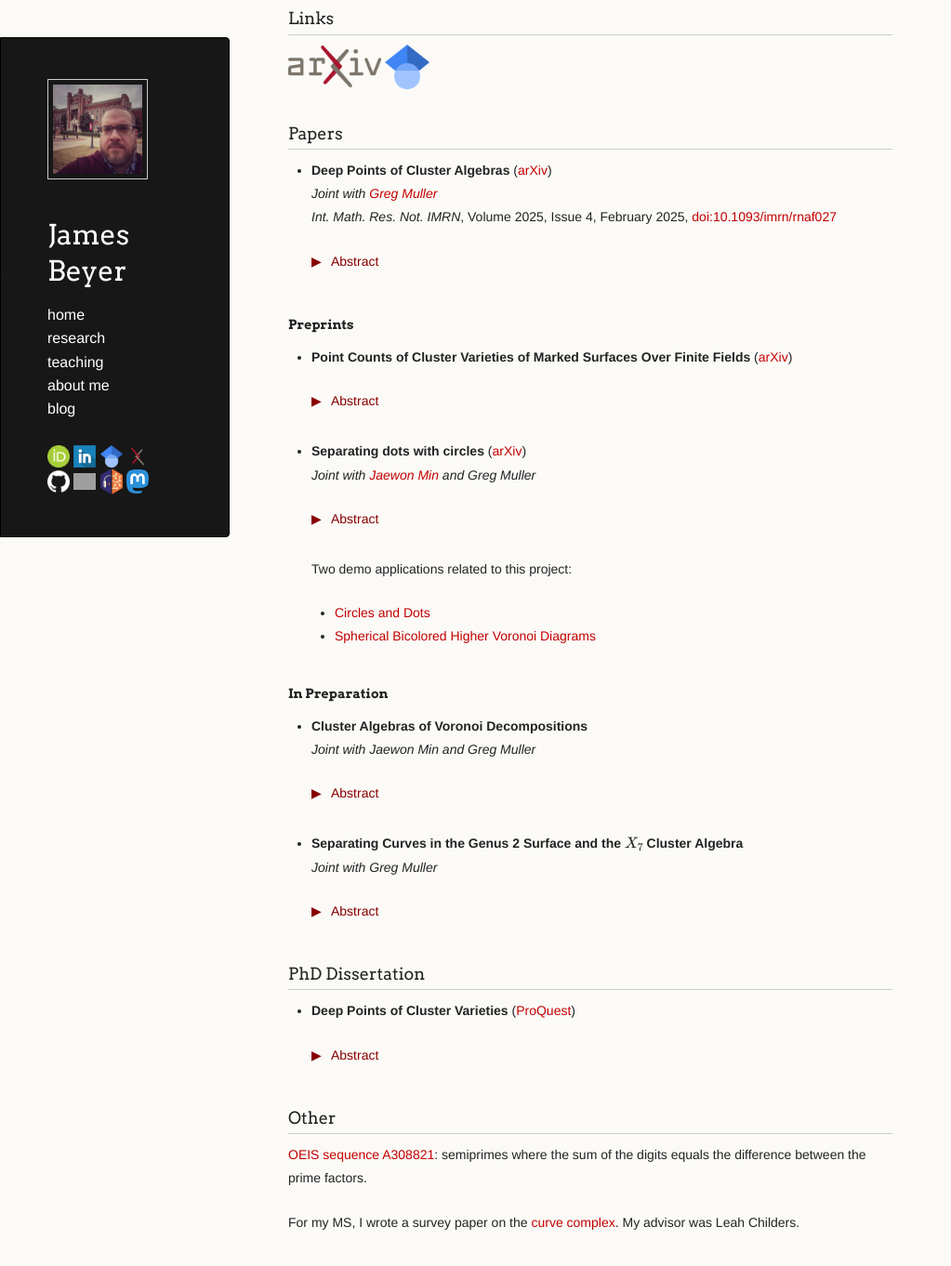
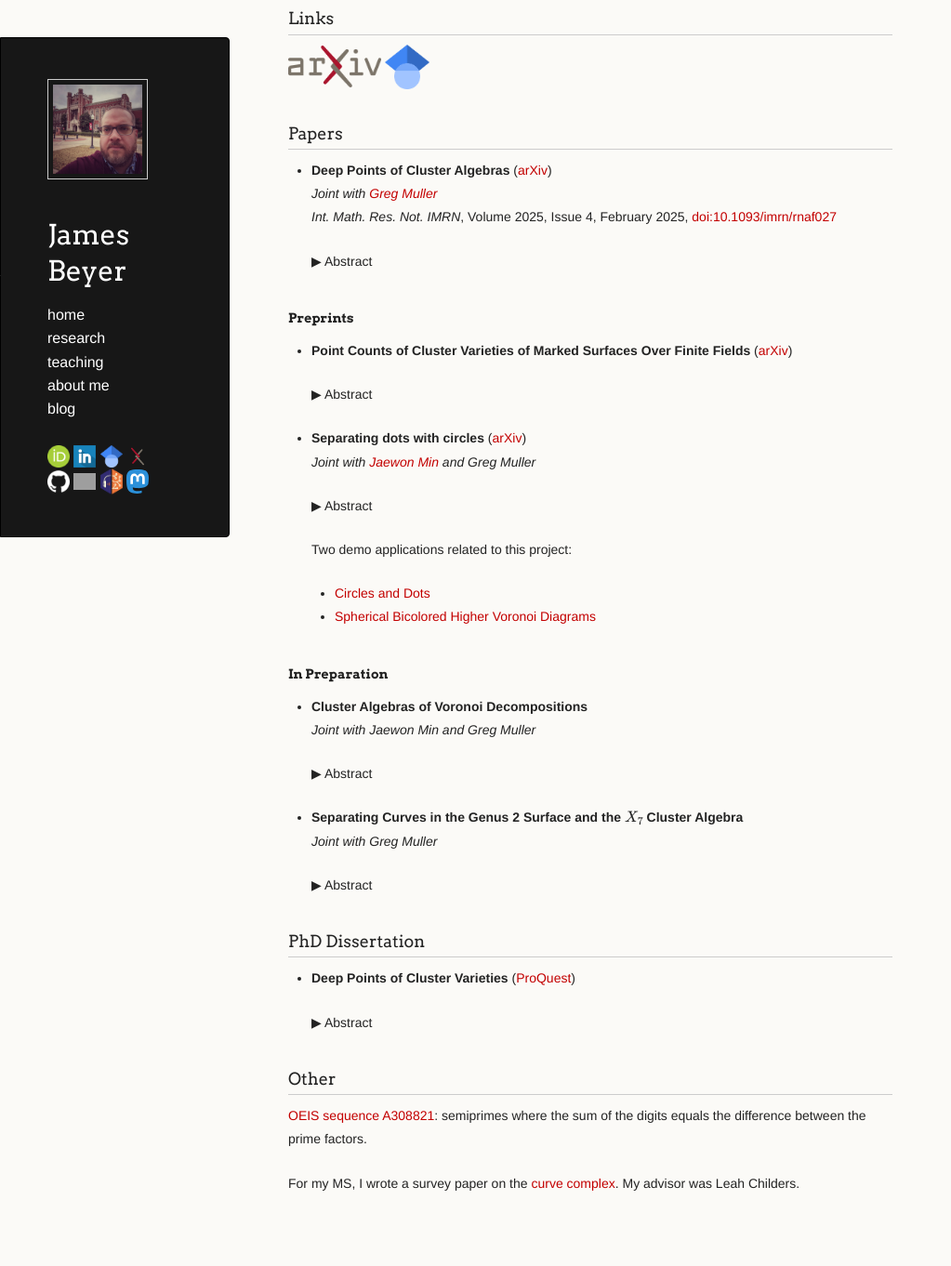
Before and after one commit to jebeyer/jebeyer.github.io, a Jekyll site: the page built from research.md, in a window 1280 px wide and 1400 px high, scrolled down 214 px. Shown: the top 1362 px of the window at 93% size, without its empty margins (0-1023 px from the left). Built offline with Jekyll 4.4.1, drawn with Linux system fonts in a browser that asks for light colours; a script that is not in the unit is left out; our own code applies the rules of GitHub Pages for plain Markdown files; grey boxes are pictures that could not be loaded.

Commit message:
Update default.html

```diff
--- a/_layouts/default.html
+++ b/_layouts/default.html
@@ -19,16 +19,15 @@
     {% endif %}
     <style>
       details {
-        margin: 1em 0;
+        margin: 0;
       }
       summary {
         list-style: none;
         display: flex;
-        gap: 0.5em;
-        margin-bottom: 0.5em;
+        gap: 0;
+        margin-bottom: 0;
         align-items: start;
         cursor: pointer;
-        color: #880000;
       }
       summary::before {
         content: '▶︎';
```
